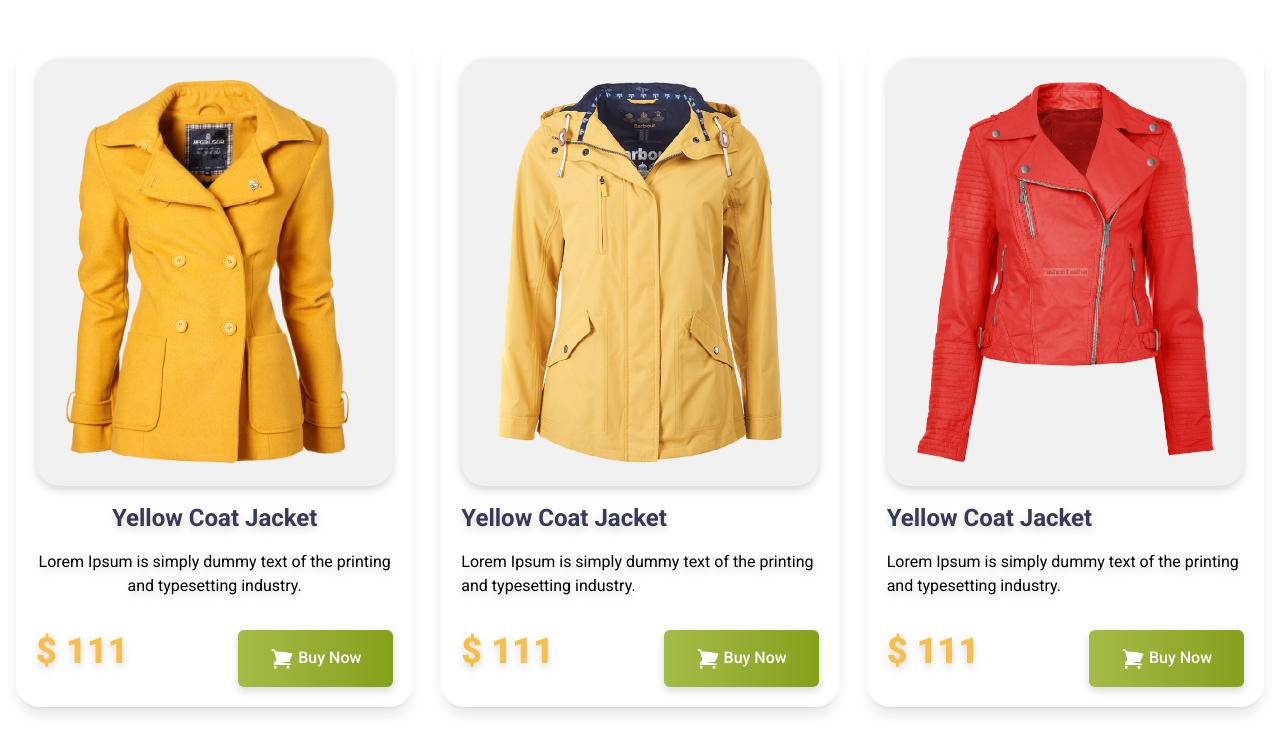
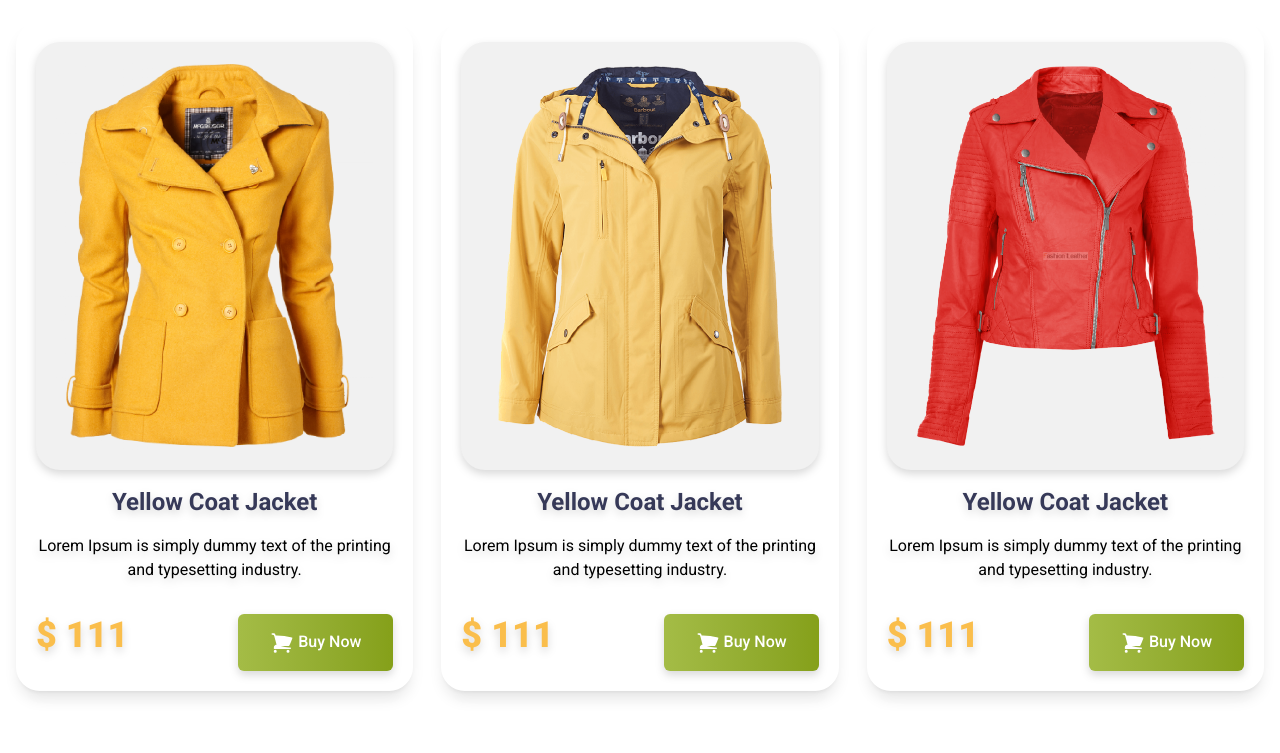
Before and after one commit to iamarifhossain1/penguin-fashion, a plain HTML site: page index.html in a window 1280 px wide. Shown: the part 661-1414 px from the top of the page. Drawn offline with nearby package versions, Linux system fonts and the light colour scheme.

Commit message:
more more responsive

```diff
--- a/index.html
+++ b/index.html
@@ -49,12 +49,18 @@
 
 
     <main class="max-w-7xl mx-auto">
+
         <section class="my-12">
+
             <h3 class="sm: text-center mt-12 lg:text-start px-4 md:text-center bebas uppercase text-5xl text-[#363958]">Woman Jacket</h3>
+
             <!--Jacket Container-->
-            <div class="grid gap-7 sm: p-4 grid-cols-1 md:grid-cols-2 lg:grid-cols-3">
+
+            <div class="grid gap-7 sm: px-4 grid-cols-1 md:grid-cols-2 lg:grid-cols-3">
+
                 <!--Jacket Card 1-->
-                <div class=" shadow-lg p-5 space-y-4 drop-shadow-lg rounded-3xl my-12">
+
+                <div class=" shadow-lg p-5 space-y-4 drop-shadow-lg rounded-3xl md:my-12 lg:my-12">
                     <img class=" bg-[#F1F1F1] rounded-3xl p-5" src="images/jacket-1.png" alt="">
                     <h3 class="text-center md:text-center text-2xl roboto font-bold text-[#363958] ">Yellow Coat Jacket </h3>
                     <p class="text-center md:text-center">Lorem Ipsum is simply dummy text of the printing and typesetting industry.</p>
@@ -65,30 +71,35 @@
                 </svg> Buy Now</i></button>
                     </div>
                 </div>
-                <!--Jacket Card 2-->
-                <div class="shadow-lg p-5 space-y-4 drop-shadow-lg rounded-3xl my-12">
+
+                <!--Card-2-->
+
+                <div class=" shadow-lg p-5 space-y-4 drop-shadow-lg rounded-3xl md:my-12 lg:my-12">
                     <img class=" bg-[#F1F1F1] rounded-3xl p-5" src="images/jacket-2.png" alt="">
-                    <h3 class="text-2xl roboto font-bold text-[#363958]">Yellow Coat Jacket </h3>
-                    <p>Lorem Ipsum is simply dummy text of the printing and typesetting industry.</p>
+                    <h3 class="text-center md:text-center text-2xl roboto font-bold text-[#363958] ">Yellow Coat Jacket </h3>
+                    <p class="text-center md:text-center">Lorem Ipsum is simply dummy text of the printing and typesetting industry.</p>
                     <div class="flex items-center justify-between">
-                        <h2 class="text-[#FABE4C] text-4xl font-black">$ 111</h2>
-                        <button class="bg-linear-to-r from-[#A4BC46] to-[#85A019] py-4 px-8 rounded-md text-base font-medium text-white mt-4 cursor-pointer "><svg xmlns="http://www.w3.org/2000/svg" fill="white" viewBox="0 0 24 24" stroke-width="1.5" stroke="currentColor" class="size-6 text-white inline">
+                        <h2 class="text-[#FABE4C] text-4xl font-black items-center">$ 111</h2>
+                        <button class="bg-linear-to-r from-[#A4BC46] to-[#85A019] py-4 px-8 rounded-md text-base font-medium text-white mt-4 cursor-pointer items-center"><svg xmlns="http://www.w3.org/2000/svg" fill="white" viewBox="0 0 24 24" stroke-width="1.5" stroke="currentColor" class="size-6 text-white inline">
                         <path stroke-linecap="round" stroke-linejoin="round" d="M2.25 3h1.386c.51 0 .955.343 1.087.835l.383 1.437M7.5 14.25a3 3 0 0 0-3 3h15.75m-12.75-3h11.218c1.121-2.3 2.1-4.684 2.924-7.138a60.114 60.114 0 0 0-16.536-1.84M7.5 14.25 5.106 5.272M6 20.25a.75.75 0 1 1-1.5 0 .75.75 0 0 1 1.5 0Zm12.75 0a.75.75 0 1 1-1.5 0 .75.75 0 0 1 1.5 0Z" />
                 </svg> Buy Now</i></button>
                     </div>
                 </div>
-                <!--Jacket Card 3-->
-                <div class="shadow-lg p-5 space-y-4 drop-shadow-lg rounded-3xl my-12">
-                    <img class="bg-[#F1F1F1] rounded-3xl p-5" src="images/jacket-3.png" alt="">
-                    <h3 class="text-2xl roboto font-bold text-[#363958]">Yellow Coat Jacket </h3>
-                    <p>Lorem Ipsum is simply dummy text of the printing and typesetting industry.</p>
+
+                <!--Card-3-->
+
+                <div class=" shadow-lg p-5 space-y-4 drop-shadow-lg rounded-3xl md:my-12 lg:my-12">
+                    <img class=" bg-[#F1F1F1] rounded-3xl p-5" src="images/jacket-3.png" alt="">
+                    <h3 class="text-center md:text-center text-2xl roboto font-bold text-[#363958] ">Yellow Coat Jacket </h3>
+                    <p class="text-center md:text-center">Lorem Ipsum is simply dummy text of the printing and typesetting industry.</p>
                     <div class="flex items-center justify-between">
-                        <h2 class="text-[#FABE4C] text-4xl font-black">$ 111</h2>
-                        <button class="bg-linear-to-r from-[#A4BC46] to-[#85A019] py-4 px-8 rounded-md text-base font-medium text-white mt-4 cursor-pointer"><svg xmlns="http://www.w3.org/2000/svg" fill="white" viewBox="0 0 24 24" stroke-width="1.5" stroke="currentColor" class="size-6 text-white inline">
+                        <h2 class="text-[#FABE4C] text-4xl font-black items-center">$ 111</h2>
+                        <button class="bg-linear-to-r from-[#A4BC46] to-[#85A019] py-4 px-8 rounded-md text-base font-medium text-white mt-4 cursor-pointer items-center"><svg xmlns="http://www.w3.org/2000/svg" fill="white" viewBox="0 0 24 24" stroke-width="1.5" stroke="currentColor" class="size-6 text-white inline">
                         <path stroke-linecap="round" stroke-linejoin="round" d="M2.25 3h1.386c.51 0 .955.343 1.087.835l.383 1.437M7.5 14.25a3 3 0 0 0-3 3h15.75m-12.75-3h11.218c1.121-2.3 2.1-4.684 2.924-7.138a60.114 60.114 0 0 0-16.536-1.84M7.5 14.25 5.106 5.272M6 20.25a.75.75 0 1 1-1.5 0 .75.75 0 0 1 1.5 0Zm12.75 0a.75.75 0 1 1-1.5 0 .75.75 0 0 1 1.5 0Z" />
                 </svg> Buy Now</i></button>
                     </div>
                 </div>
+
 
             </div>
         </section>
```
